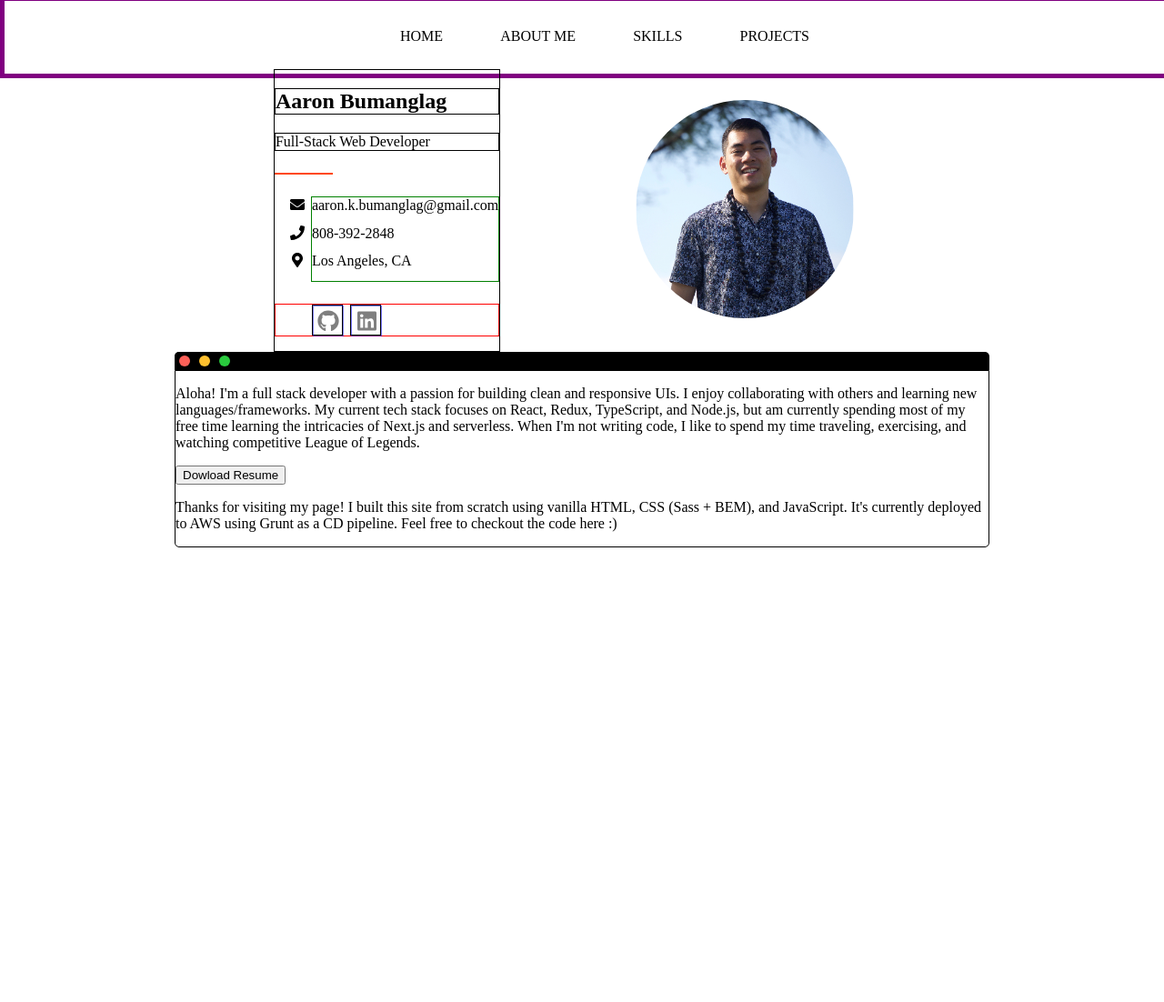
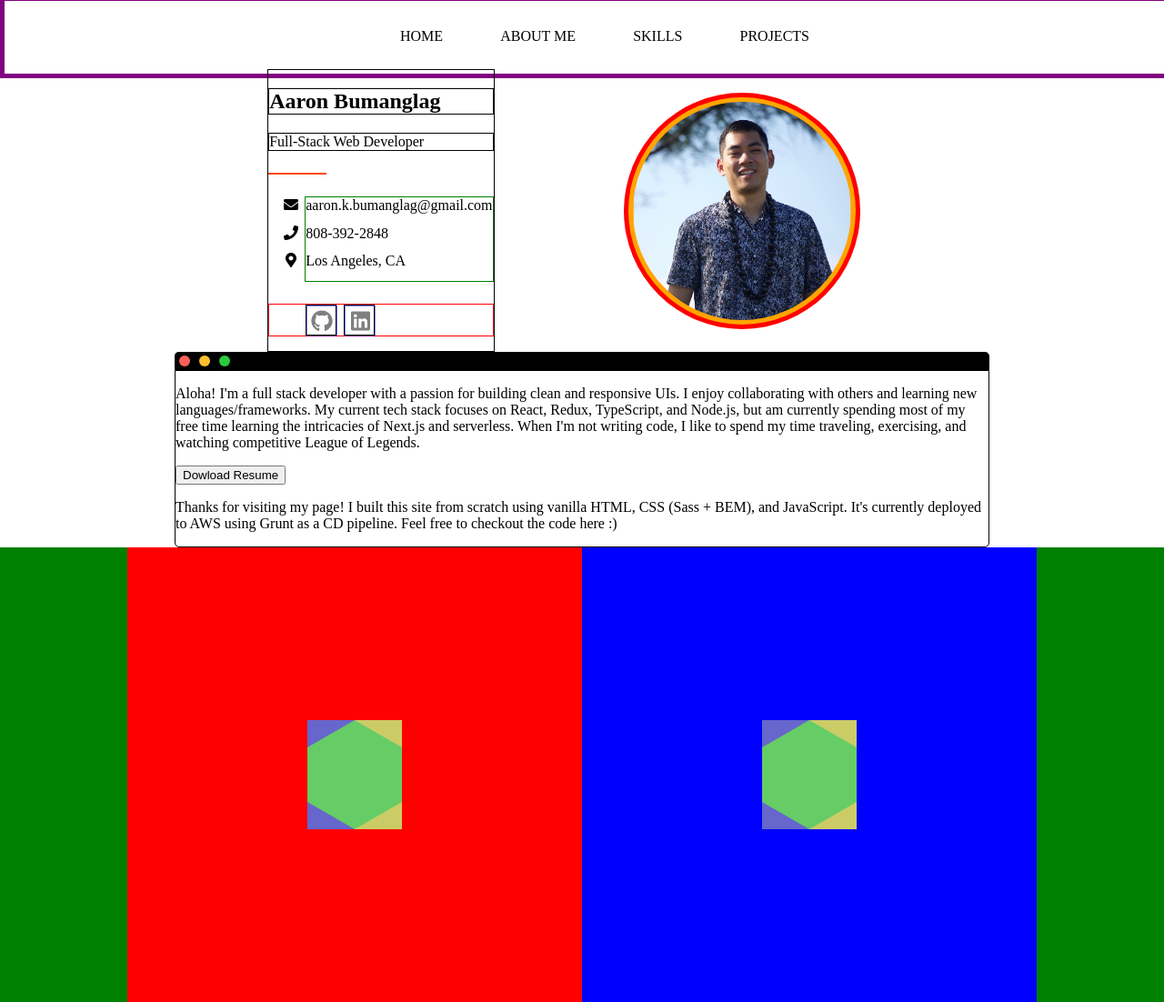
Before and after one commit to akbuma/personal-portfolio, a website: page index.html in a window 1280 px wide. Shown: the part 4-1106 px from the top of the page at 91% size. Before the commit the page ends 800 px from the top, so only its background shows below. Drawn offline with Linux system fonts and the light colour scheme.

Commit message:
add skeleton for skills section

```diff
--- a/index.html
+++ b/index.html
@@ -1,13 +1,11 @@
 <!DOCTYPE html>
 <html lang="en">
+
 <head>
   <meta charset="UTF-8" />
   <meta name="viewport" content="width=device-width, initial-scale=1.0" />
   <link rel="stylesheet" href="./styles/style.css" />
-    <script
-      defer
-      src="https://use.fontawesome.com/releases/v5.0.0/js/all.js"
-    ></script>
+  <script defer src="https://use.fontawesome.com/releases/v5.0.0/js/all.js"></script>
   <title>Aaron Bumanglag</title>
 </head>
 
@@ -46,8 +44,7 @@
       <hr class="home__hr" />
       <ul class="home__contact-info fa-ul">
         <li class="home__contact-bullet">
-            <span class="fa-li"><i class="fas fa-envelope"></i></span
-            >aaron.k.bumanglag@gmail.com
+          <span class="fa-li"><i class="fas fa-envelope"></i></span>aaron.k.bumanglag@gmail.com
         </li>
         <li class="home__contact-bullet">
           <span class="fa-li"><i class="fas fa-phone"></i></span>808-392-2848
@@ -71,17 +68,11 @@
     <figure class="home__portrait">
       <div class="home__portrait-shadow--outer">
         <div class="home__portrait-shadow--inner">
-            <img
-              class="home__portrait-image"
-              src="images/aaron.png"
-              srcset="
+          <img class="home__portrait-image" src="images/aaron.png" srcset="
                 images/aaron.png    1x,
                 images/aaron@2x.png 2x,
                 images/aaron@3x.png 3x
-              "
-              alt="Portrait of Aaron Bumanglag"
-              width="240"
-              height="240"/>
+              " alt="Portrait of Aaron Bumanglag" width="240" height="240" />
         </div>
       </div>
     </figure>
@@ -116,7 +107,24 @@
     </div>
   </section>
 
+  <!-- Skills -->
+  <section class="skills">
+    <div class="skills__container">
+      <div class="skills__front-end">
+        <div class="skills__hex--top"></div>
+        <div class="skills__hex--mid"></div>
+        <div class="skills__hex--bot"></div>
+      </div>
+      <div class="skills__back-end">
+        <div class="skills__hex--top"></div>
+        <div class="skills__hex--mid"></div>
+        <div class="skills__hex--bot"></div>
+      </div>
+    </div>
+  </section>
+
   <!-- Scripts -->
   <script src="app.js"></script>
 </body>
+
 </html>
--- a/styles/style.scss
+++ b/styles/style.scss
@@ -84,6 +84,29 @@ header {
     margin-top: 1.5rem;
     margin-left: 0px;
     width: 4rem;
+  }
+
+  &__portrait-shadow {
+    &--outer {
+      height: 260px;
+      width: 260px;
+      background-color: red;
+      border-radius: 50%;
+      display: flex;
+      align-items: center;
+      justify-content: center;
+    }
+
+    &--inner {
+      height: 250px;
+      width: 250px;
+      background-color: orange;
+      position: relative;
+      border-radius: 50%;
+      display: flex;
+      align-items: center;
+      justify-content: center;
+    }
   }
 
   &__portrait-image {
@@ -184,6 +207,58 @@ header {
   }
 }
 
+.skills {
+  background-color: green;
+  &__container {
+    display: flex;
+    align-items: center;
+    justify-content: center;
+  }
+  &__front-end {
+    width: 500px;
+    height: 500px;
+    background-color: red;
+
+    display: flex;
+    flex-direction: column;
+    align-items: center;
+    justify-content: center;
+  }
+  &__back-end {
+    width: 500px;
+    height: 500px;
+    background-color: blue;
+
+    display: flex;
+    flex-direction: column;
+    align-items: center;
+    justify-content: center;
+  }
+
+  &__hex {
+    &--top {
+      width: 0;
+      border-bottom: 30px solid #6c6;
+      border-left: 52px solid #66c;
+      border-right: 52px solid #cc6;
+    }
+
+    &--mid {
+      width: 104px;
+      height: 60px;
+      background-color: #6c6;
+    }
+
+    &--bot {
+      display: block;
+      width: 0;
+      border-top: 30px solid #6c6;
+      border-left: 52px solid #66c;
+      border-right: 52px solid #cc6;
+    }
+  }
+}
+
 @media screen and (max-width: 960px) {
   .navbar {
     position: relative;
@@ -204,7 +279,7 @@ header {
     }
 
     &__menu.active {
-      transition: all 0.5s ease-in-out;
+      // transition: all 0.5s ease-in-out;
       z-index: 1;
       opacity: 1;
     }
```
Also changed, not shown: styles/style.css, 1 other file. Lines whose indentation alone changed are shown as unchanged.
